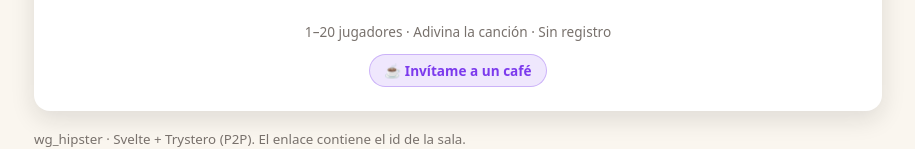
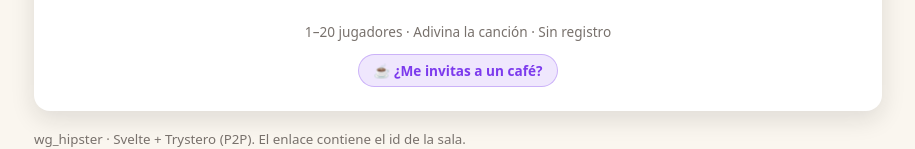
Before and after one commit to Neikon/wg_hipster, a Svelte app: page / in a window 1280 px wide. Shown: the part 304-453 px from the top of the page, without its empty margins (182-1097 px from the left). Built offline with nearby package versions, Linux system fonts and the light colour scheme.

Commit message:
style: texto pildora ko-fi a '¿Me invitas a un café?'

```diff
--- a/src/components/KoFi.svelte
+++ b/src/components/KoFi.svelte
@@ -3,7 +3,7 @@
   const URL = 'https://ko-fi.com/ulisesrp'
 </script>
 
-<a class="kofi" href={URL} target="_blank" rel="noopener" aria-label="Invítame a un café en ko-fi">☕ Invítame a un café</a>
+<a class="kofi" href={URL} target="_blank" rel="noopener" aria-label="¿Me invitas a un café? en ko-fi">☕ ¿Me invitas a un café?</a>
 
 <style>
   .kofi {
```
